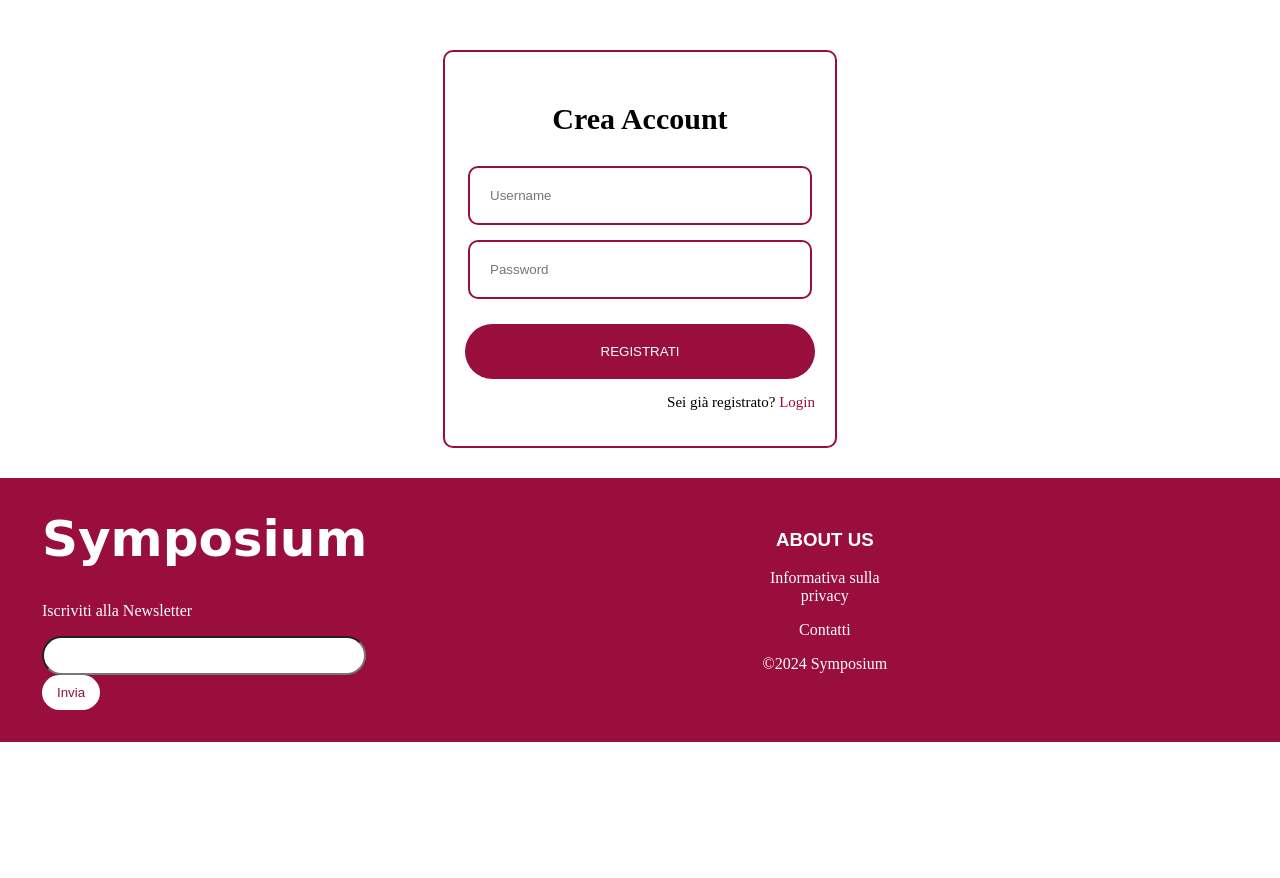
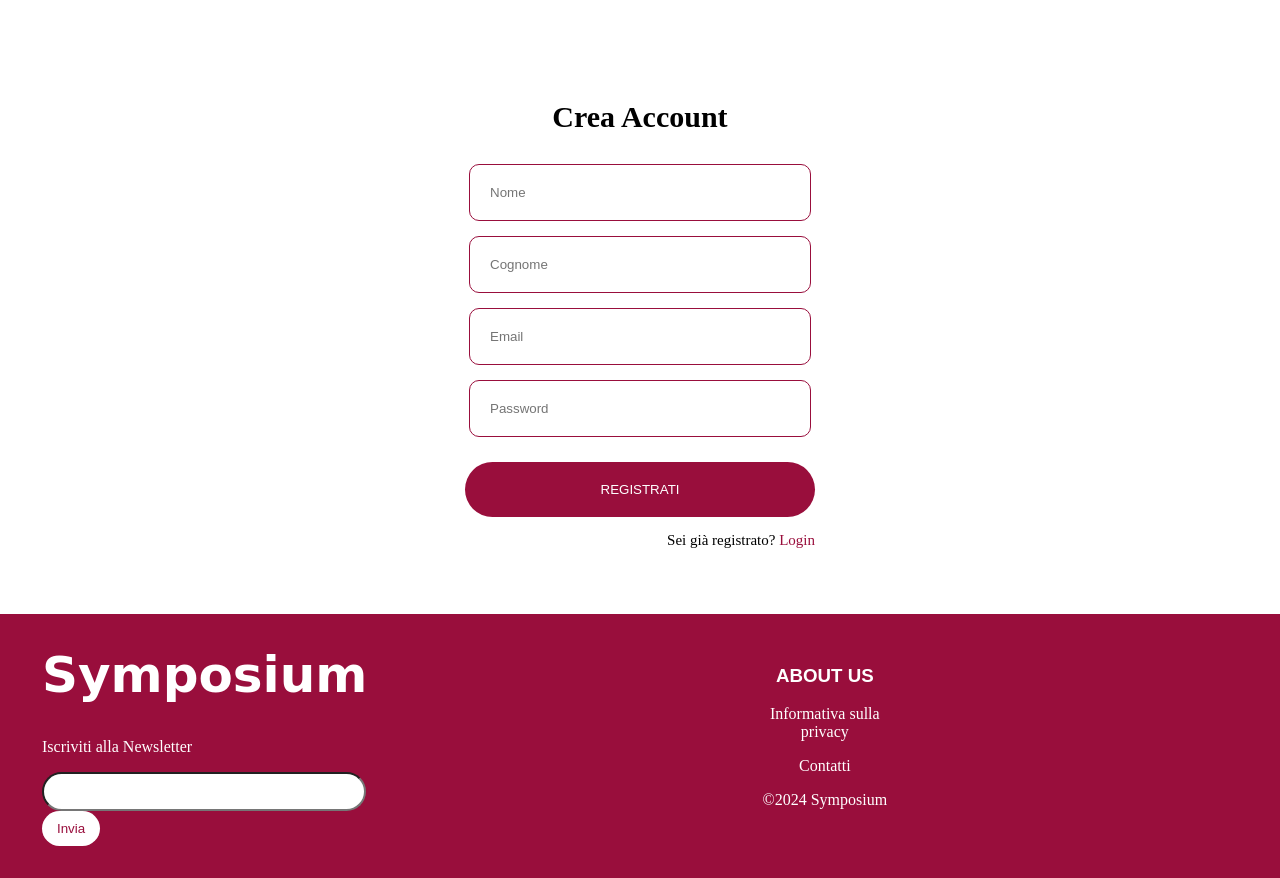
Before and after one commit to FaiellaFrancesco/Symposium, a Java web app: page /register.jsp in a window 1280 px wide. Shown: the part 208-1086 px from the top of the page. Before the commit the page ends 950 px from the top, so only its background shows below. Run offline with Tomcat 11, a stand-in JSP engine, Linux system fonts and the light colour scheme.

Commit message:
modifica css

```diff
--- a/src/main/webapp/register.jsp
+++ b/src/main/webapp/register.jsp
@@ -22,7 +22,13 @@
 <p class="text-center">Crea Account</p>
 <form  action="" method="get">
 <div>
-<input class="form-user" type="text" name="username" placeholder="Username">
+<input class="form-user" type="text" name="Nome" placeholder="Nome">
+</div>
+<div>
+<input class="form-user" type="text" name="Cognome" placeholder="Cognome">
+</div>
+<div>
+<input class="form-user" type="text" name="email" placeholder="Email">
 </div>
 <div>
 <input class="form-pass" type="password" name="password" placeholder="Password">
--- a/src/main/webapp/utilities/css/login.css
+++ b/src/main/webapp/utilities/css/login.css
@@ -27,11 +27,12 @@
 .form {
     margin-top: 30px;
     margin-bottom: 10px;
-      border: 2px solid #990E3C;
+
     border-radius: 10px;
     outline: none;
     padding: 20px;
     width: 350px;
+
 
 }
 
@@ -41,8 +42,9 @@
 
 .form-user,
 .form-pass {
+
     width: 100%;
-      border: 2px solid #990E3C;
+      border: 1px solid #990E3C;
     border-radius: 10px;
     outline: none;
     padding: 20px;
@@ -50,11 +52,6 @@
      margin-bottom: 15px;
 }
 
-
-.form textarea:focus{
-
-	font-size: 20px;
-}
 .accedi{
 	margin-top:10px;
 	  padding: 20px;
```
